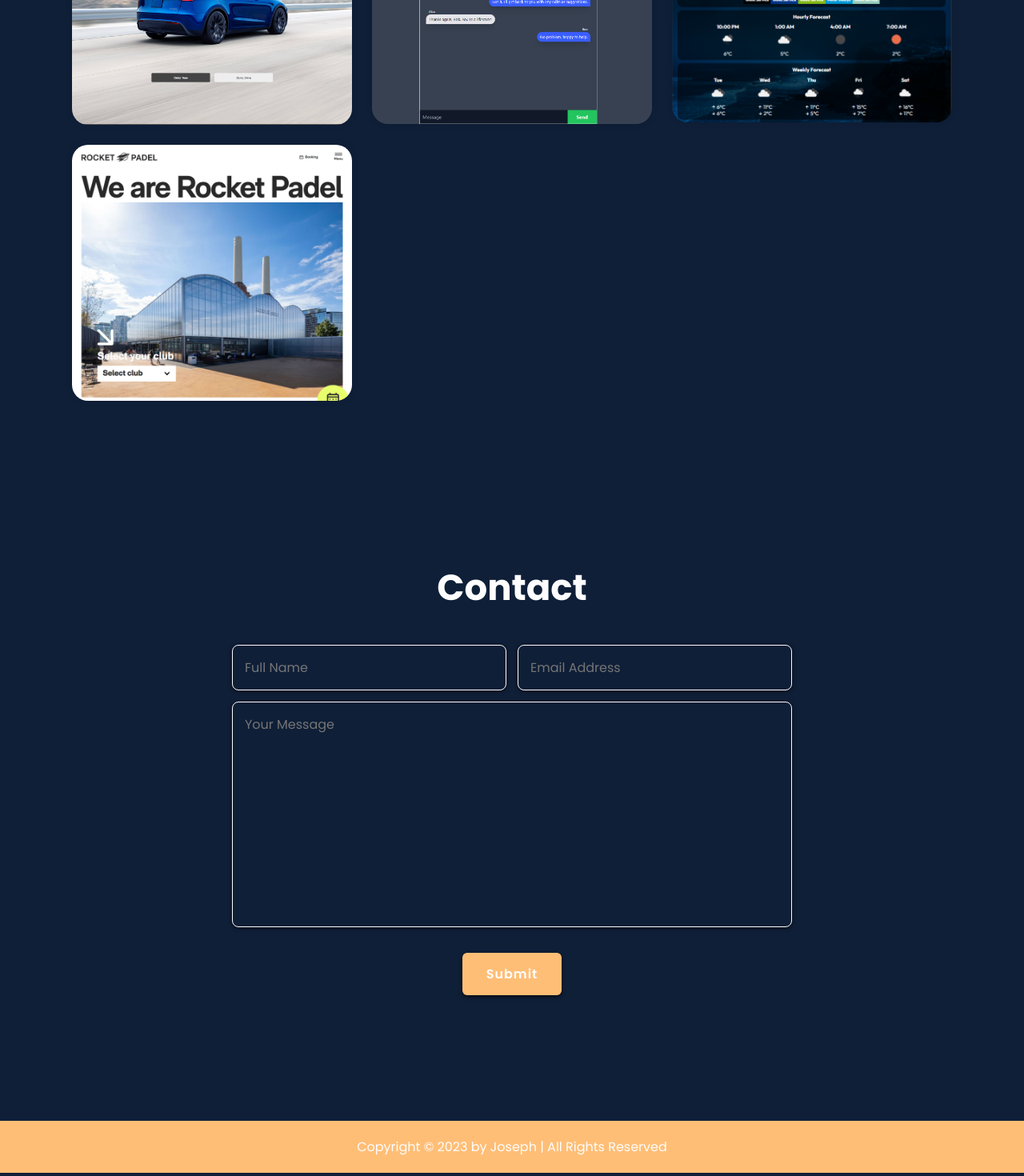
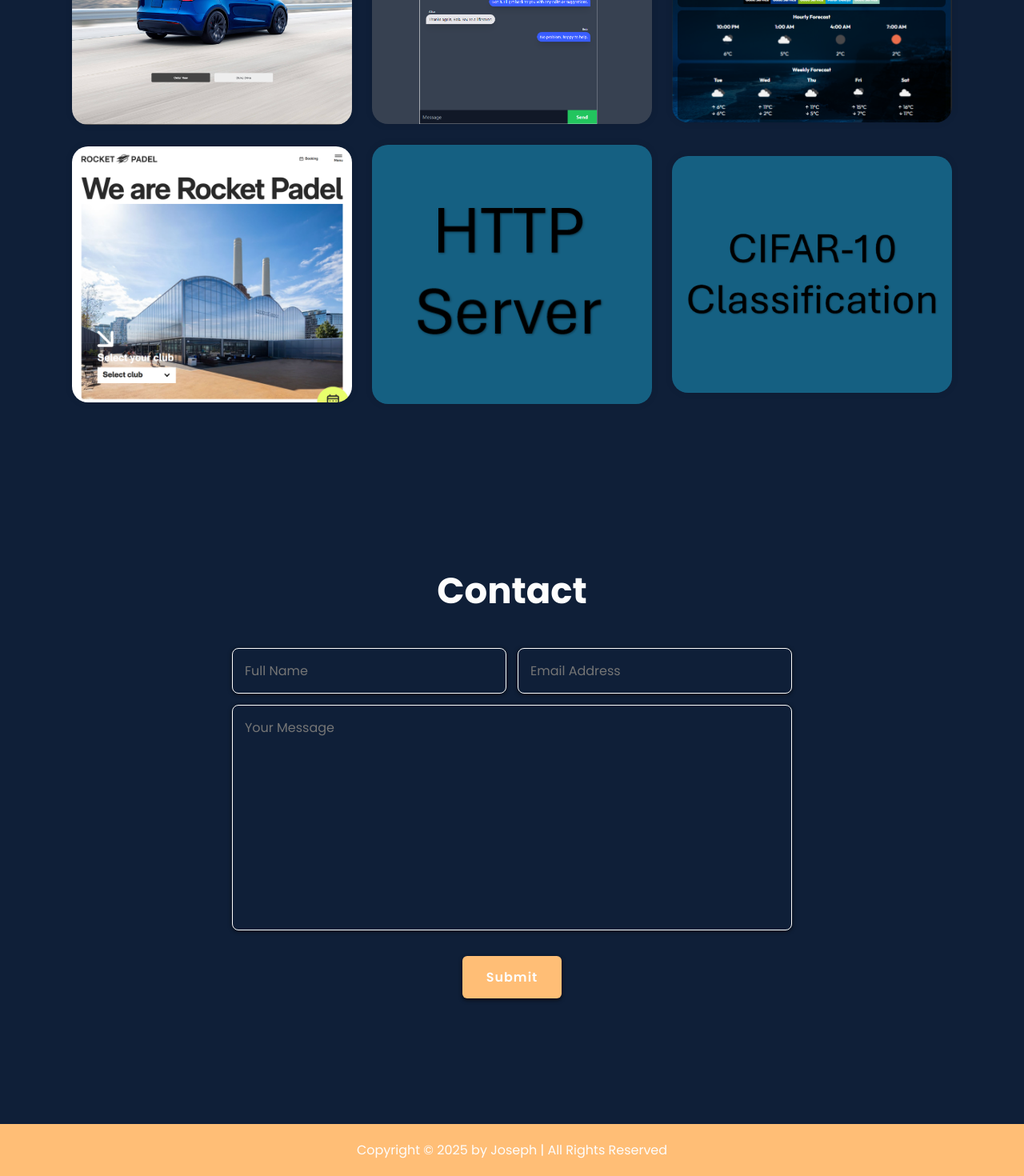
Before and after one commit to JDC05/Portfolio, a React (Create React App) app: page / in a window 1280 px wide. Shown: the part 2329-3799 px from the top of the page at 80% size. Built offline with nearby package versions, Linux system fonts and the light colour scheme.

Commit message:
Added to portfolio

```diff
--- a/src/App.css
+++ b/src/App.css
@@ -284,6 +284,9 @@ span {
 .portfolio-box img {
   width: 100%;
   transition: .5s ease;
+  width: 100%;
+  height: 100%;
+  object-fit: cover;
 }
 
 .portfolio-box .portfolio-layer {
--- a/src/components/Footer.jsx
+++ b/src/components/Footer.jsx
@@ -4,7 +4,7 @@ export default function Footer() {
     return (
         <footer className="footer">
             <div className="footer-text">
-                <p>Copyright &copy; 2023 by Joseph | All Rights Reserved</p>
+                <p>Copyright &copy; 2025 by Joseph | All Rights Reserved</p>
             </div>
         </footer>
     )
--- a/src/components/Portfolio.jsx
+++ b/src/components/Portfolio.jsx
@@ -3,6 +3,8 @@ import ChatApp from "../public/ChatApp.png"
 import Tesla from "../public/TeslaClone.png"
 import Weatherapp from "../public/WeatherApp.png"
 import Padel from "../public/Padel.png"
+import picture1 from "../public/Picture1.png"
+import picture2 from "../public/Picture2.png"
 
 export default function Porfolio() {
     return (
@@ -79,6 +81,37 @@ export default function Porfolio() {
                         </div>
                     </div>
                 </div>
+                <div className="portfolio-box">
+                    <img src={picture1} alt=""/>
+                    <div className="portfolio-layer">
+                        <h4>My own HTTP Server</h4>
+                        <p>
+                        A lightweight multithreaded TCP server written in Rust. Supports file uploading (POST), downloading (GET),
+                        echo responses (with optional gzip encoding), and user-agent inspection.
+                        </p>
+                        <div className="portfolio-icons">
+                            <div>
+                            </div>
+                            <a href="https://github.com/JDC05/HTTPServer"><i class='bx bx-link-external'></i></a>
+                        </div>
+                    </div>
+                </div>
+                <div className="portfolio-box">
+                    <img src={picture2} alt=""/>
+                    <div className="portfolio-layer">
+                        <h4>CIFAR-10_Classification</h4>
+                        <p>
+                        A PyTorch implementation of a custom neural network architecture for CIFAR-10 image classification,
+                        featuring attention mechanisms and data augmentation.
+                        </p>
+                        <div className="portfolio-icons">
+                            <div>
+                                <i class='bx bxl-python'></i>
+                            </div>
+                            <a href="https://github.com/JDC05/CIFAR-10_Classification"><i class='bx bx-link-external'></i></a>
+                        </div>
+                    </div>
+                </div>
             </div>
         </section>
     )
```
Also changed, not shown: src/public/Picture1.png (added), src/public/Picture2.png (added).
